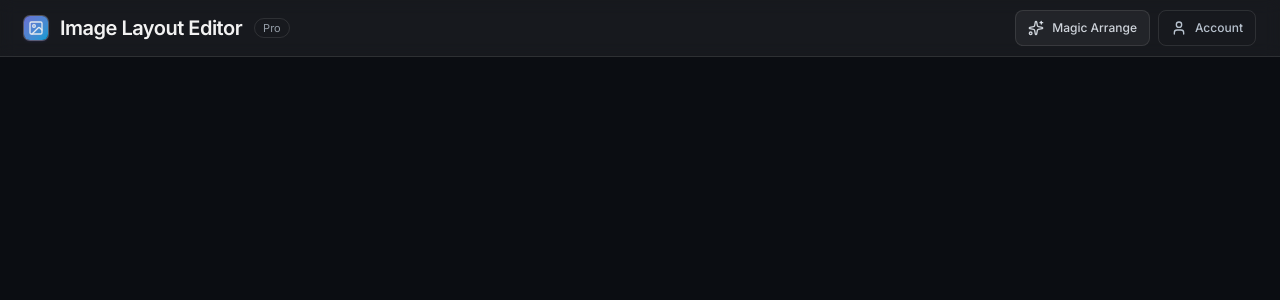
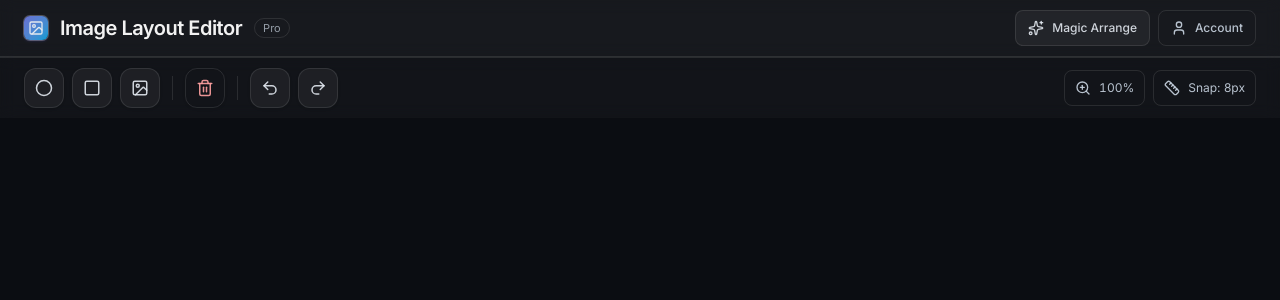
Before and after one commit to sharmashiv24251/canvas-app-konva, a Next.js app: page / in a window 1280 px wide. Shown: the top 300 px of the page. Built offline with nearby package versions, Linux system fonts and the light colour scheme.

Commit message:
feat/ add toolbar

```diff
--- a/app/components/Header.tsx
+++ b/app/components/Header.tsx
@@ -1,6 +1,5 @@
 "use client";
 import { Sparkles, User, ImageIcon } from "lucide-react";
-import IconButton from "./ui/IconButton";
 
 export default function Header() {
   return (
--- /dev/null
+++ b/app/components/Toolbar.tsx
@@ -0,0 +1,65 @@
+"use client";
+import {
+  Circle,
+  Square,
+  Image as ImageIcon,
+  Trash2,
+  Undo2,
+  Redo2,
+  ZoomIn,
+  Ruler,
+} from "lucide-react";
+import IconButton from "./ui/IconButton";
+export default function Toolbar() {
+  return (
+    <div className="border-t border-white/10 bg-white/3 backdrop-blur">
+      <div className="mx-auto max-w-[1400px] px-4 md:px-6">
+        <div className="h-[60px] flex items-center gap-3">
+          <div className="flex items-center gap-2">
+            <IconButton aria-label="Add Circle" tooltip="Add Circle">
+              <Circle className="w-[18px] h-[18px]" />
+            </IconButton>
+            <IconButton aria-label="Add Rectangle" tooltip="Add Rectangle">
+              <Square className="w-[18px] h-[18px]" />
+            </IconButton>
+            <IconButton aria-label="Add Image" tooltip="Add Image">
+              <ImageIcon className="w-[18px] h-[18px]" />
+            </IconButton>
+
+            <span className="mx-1 h-6 w-px bg-white/10" />
+
+            <IconButton
+              aria-label="Delete Selected"
+              tooltip="Delete Selected"
+              variant="danger"
+            >
+              <Trash2 className="w-[18px] h-[18px]" />
+            </IconButton>
+
+            <span className="mx-1 h-6 w-px bg-white/10" />
+
+            <IconButton aria-label="Undo" tooltip="Undo">
+              <Undo2 className="w-[18px] h-[18px]" />
+            </IconButton>
+            <IconButton aria-label="Redo" tooltip="Redo">
+              <Redo2 className="w-[18px] h-[18px]" />
+            </IconButton>
+          </div>
+
+          <div className="flex-1" />
+
+          <div className="hidden md:flex items-center gap-2">
+            <div className="inline-flex items-center gap-2 rounded-lg border border-white/10 bg-white/0 px-2.5 h-9 text-[12px] text-slate-300/90">
+              <ZoomIn className="w-4 h-4" />
+              <span className="tabular-nums">100%</span>
+            </div>
+            <div className="inline-flex items-center gap-2 rounded-lg border border-white/10 bg-white/0 px-2.5 h-9 text-[12px] text-slate-300/90">
+              <Ruler className="w-4 h-4" />
+              <span>Snap: 8px</span>
+            </div>
+          </div>
+        </div>
+      </div>
+    </div>
+  );
+}
--- /dev/null
+++ b/app/components/ui/IconButton.tsx
@@ -0,0 +1,36 @@
+import { ButtonHTMLAttributes } from "react";
+import clsx from "clsx";
+
+type Props = ButtonHTMLAttributes<HTMLButtonElement> & {
+  tooltip?: string;
+  variant?: "default" | "danger" | "ghost";
+};
+
+export default function IconButton({
+  className,
+  tooltip,
+  variant = "default",
+  ...props
+}: Props) {
+  const base =
+    "inline-flex items-center justify-center h-10 w-10 rounded-xl border transition-all shadow-sm focus-visible:outline-none focus-visible:ring-2";
+  const variants = {
+    default:
+      "border-white/10 bg-white/5 hover:bg-white/10 hover:border-white/20 text-slate-200/90 focus-visible:ring-indigo-500/40",
+    danger:
+      "border-white/10 bg-white/0 hover:bg-red-500/10 hover:border-red-500/30 text-red-300/90 focus-visible:ring-red-500/40",
+    ghost:
+      "border-white/10 bg-white/0 hover:bg-white/10 text-slate-300/90 focus-visible:ring-indigo-500/40",
+  };
+
+  return (
+    <div className="group relative">
+      <button className={clsx(base, variants[variant], className)} {...props} />
+      {tooltip && (
+        <div className="pointer-events-none absolute left-1/2 -translate-x-1/2 mt-2 whitespace-nowrap rounded-md border border-white/10 bg-white/10 px-2 py-1 text-[11px] text-slate-200/90 opacity-0 shadow-lg shadow-black/20 backdrop-blur-sm transition-opacity group-hover:opacity-100">
+          {tooltip}
+        </div>
+      )}
+    </div>
+  );
+}
--- a/app/page.tsx
+++ b/app/page.tsx
@@ -1,9 +1,11 @@
 import Header from "./components/Header";
+import Toolbar from "./components/Toolbar";
 
 const page = () => {
   return (
     <div>
       <Header />
+      <Toolbar />
     </div>
   );
 };
```
